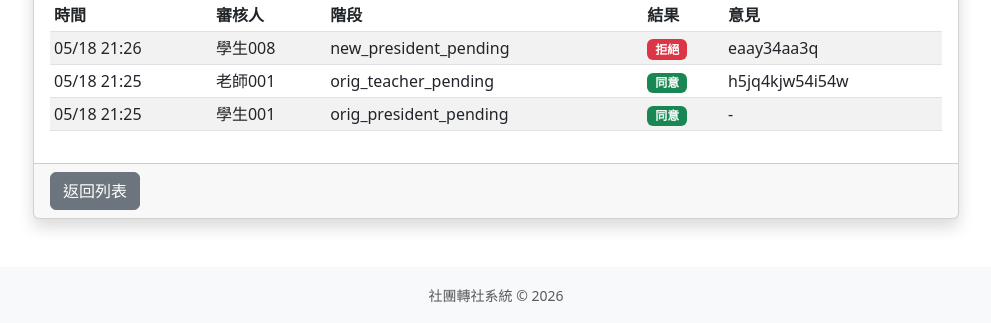
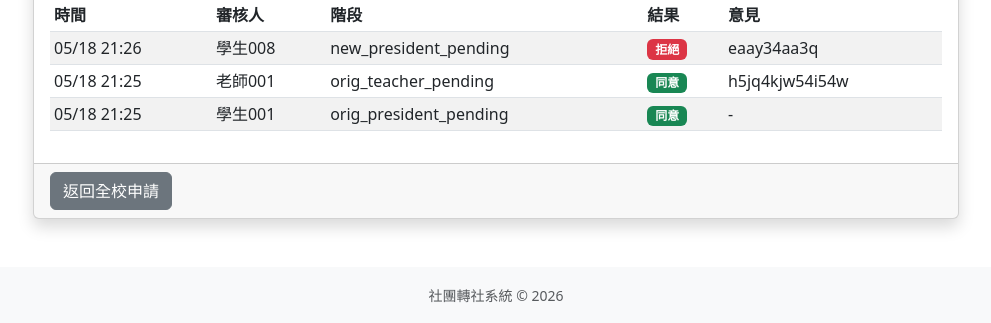
Before and after one commit to 11330097-stack/ClubTransferProject, a Django app: page /transfers/request/5/ in a window 1280 px wide. Shown: the part 607-930 px from the top of the page, without its empty margins (144-1135 px from the left). Run offline with Django 4.2, Linux system fonts and the light colour scheme; a user stored in the database is signed in; data comes from the database, SQL or seed files in the repository.

Commit message:
fix transfer detail back link

```diff
--- a/templates/transfers/request_detail.html
+++ b/templates/transfers/request_detail.html
@@ -126,7 +126,7 @@
                 {% endif %}
             </div>
             <div class="card-footer">
-                <a href="{% url 'my_requests' %}" class="btn btn-secondary">返回列表</a>
+                <a href="{% url return_url_name %}" class="btn btn-secondary">{{ return_label }}</a>
                 {% if request.status == 'returned' %}
                     <a href="{% url 'reselect_club' request.pk %}" class="btn btn-warning">重新選擇社團</a>
                 {% endif %}
--- a/transfers/views.py
+++ b/transfers/views.py
@@ -172,6 +172,16 @@ class RequestDetailView(LoginRequiredMixin, DetailView):
         context = super().get_context_data(**kwargs)
         context['logs'] = self.object.approval_logs.all()
         context['current_approver'] = self.object.get_current_approver()
+        user = self.request.user
+        if user.is_superuser or getattr(user, 'role', None) == 'admin':
+            context['return_url_name'] = 'all_requests'
+            context['return_label'] = '返回全校申請'
+        elif getattr(user, 'role', None) in ['president', 'teacher']:
+            context['return_url_name'] = 'pending_approvals'
+            context['return_label'] = '返回待審核申請'
+        else:
+            context['return_url_name'] = 'my_requests'
+            context['return_label'] = '返回我的申請'
         return context
 
 
```
